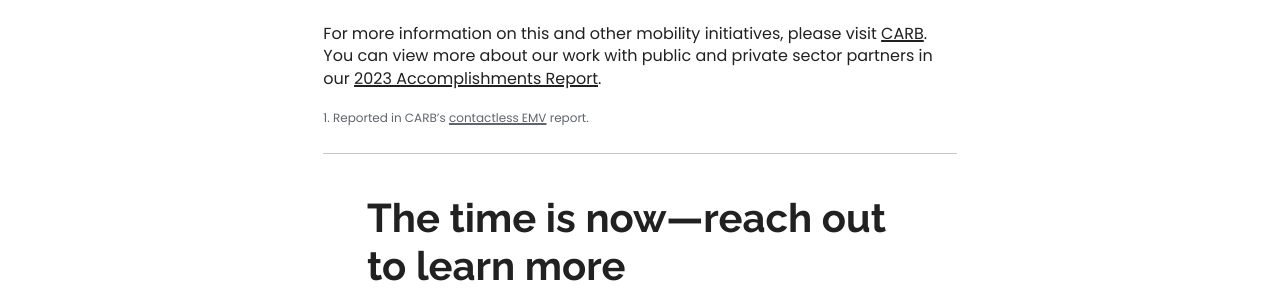
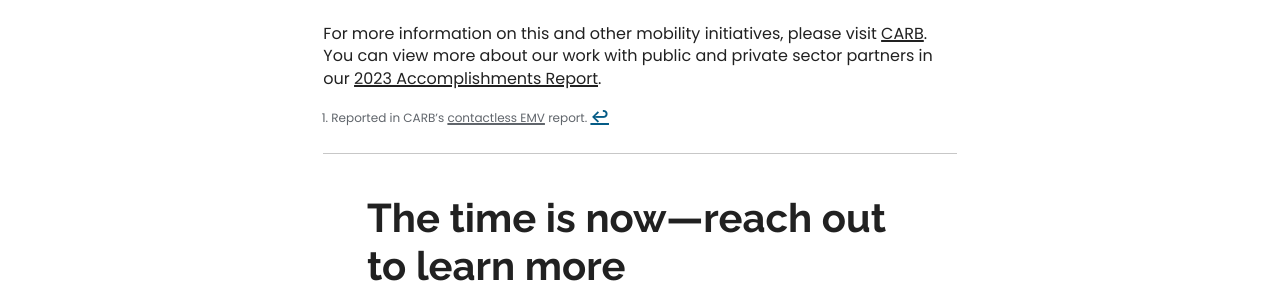
Before and after one commit to cal-itp/calitp.org, a Jekyll site: the page built from src/partners.html, in a window 1280 px wide and 900 px high, scrolled down 2602 px. Shown: the part 155-455 px from the top of the window. Built offline with Jekyll 4.4.1, drawn with Linux system fonts in a browser that asks for light colours.

Commit message:
fix(partners): footnote/backlink style

```diff
--- a/src/partners.html
+++ b/src/partners.html
@@ -153,7 +153,7 @@ title: Partners
           <div class="col-12 col-md-12 col-lg-6">
             <div class="background-purple-4 py-4 py-md-5 my-md-2 px-3 text-center clipped-stat-start">
               <h2 class="fs-stats text-white pt-4 pt-md-3">89%</h1>
-              <h3 class="text-white d-block mb-3 mb-md-0">of main industry players use contactless payment cards<sup>1</sup></h3>
+              <h3 class="text-white d-block mb-3 mb-md-0">of main industry players use contactless payment cards<sup id="fnref:1" role="doc-noteref"><a class="text-decoration-nonte" href="#fn:1" rel="footnote">1</a></sup></h3>
             </div>
           </div>
         </div>
@@ -176,16 +176,18 @@ title: Partners
             >2023 Accomplishments Report</a
           >.
         </p>
-        <small class="text-body-tertiary"
-        >1. Reported in CARB’s
-        <a
-          target="_blank"
-          class="small link-body-emphasis fs-7 fw-normal"
-          href="https://ww2.arb.ca.gov/sites/default/files/2024-06/CARB%20cEMV%20Penetration%20Report%20ADAReview_1.pdf"
-          >contactless EMV</a
-        >
-        report.
-      </small>
+        <div role="doc-endnotes">
+          <ol class="small text-body-tertiary ps-2">
+            <li id="fn:1" role="doc-endnote" class="small text-body-tertiary">
+              <small class="text-body-tertiary">Reported in CARB’s <a
+              target="_blank"
+              class="small link-body-emphasis fs-7 fw-normal"
+              href="https://ww2.arb.ca.gov/sites/default/files/2024-06/CARB%20cEMV%20Penetration%20Report%20ADAReview_1.pdf"
+              >contactless EMV</a> report.</small>
+              <a href="#fnref:1" class="reversefootnote" role="doc-backlink">↩</a>
+            </li>
+          </ol>
+        </div>
       </section>
 
       <hr class="py-2 my-4" />
```
